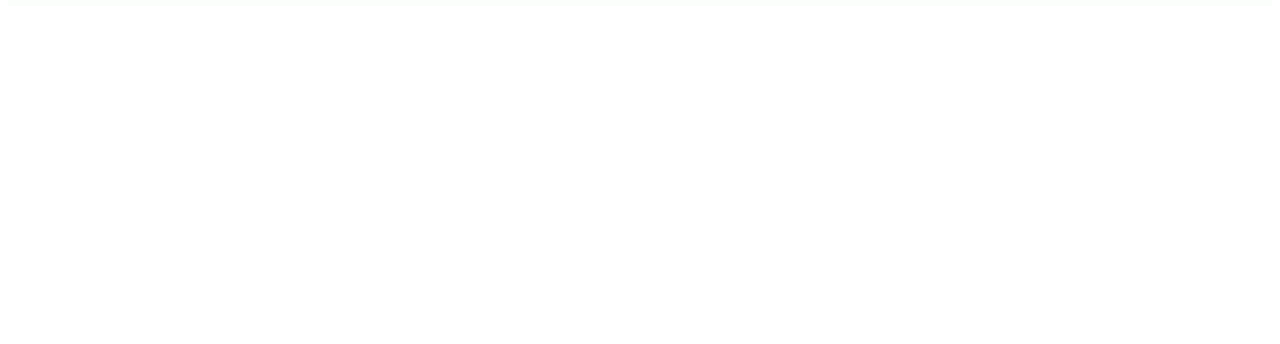
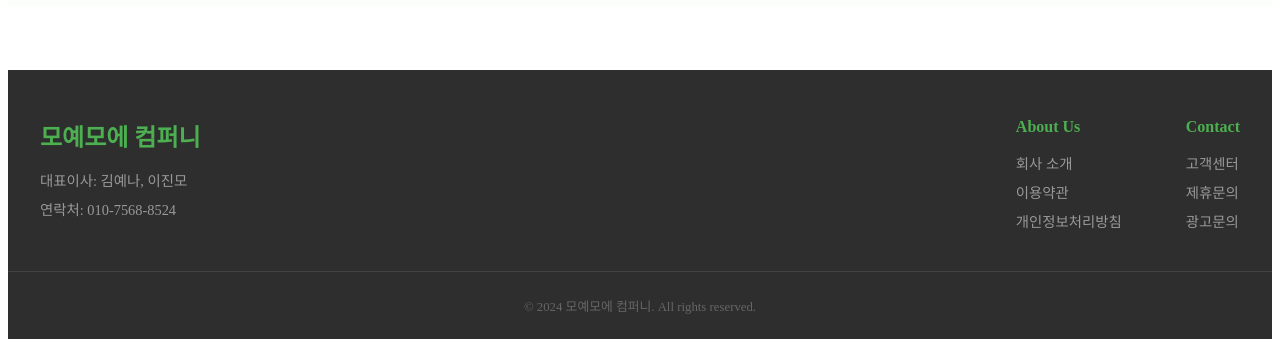
Before and after one commit to OPENARMS1027/Bookiwiki, a Vue app in the folder frontend/: page /mypage in a window 1280 px wide. Shown: the part 937-1281 px from the top of the page. Before the commit the page ends 951 px from the top, so only its background shows below. Built offline with nearby package versions, Linux system fonts and the light colour scheme; no server answers.

Commit message:
feat: footer 기능 구현

```diff
--- a/frontend/src/App.vue
+++ b/frontend/src/App.vue
@@ -1,13 +1,27 @@
 <template>
-  <div>
+  <div class="app-container">
     <Navigation />
-    <RouterView />
+    <div class="main-content">
+      <RouterView />
+    </div>
+    <Footer />
   </div>
 </template>
 
 <script setup>
-import { RouterLink, RouterView } from 'vue-router'
-import Navigation from '@/components/Layout/Navigation.vue'
+import { RouterLink, RouterView } from "vue-router";
+import Navigation from "@/components/Layout/Navigation.vue";
+import Footer from "@/components/Layout/Footer.vue";
 </script>
 
-<style scoped></style>
+<style>
+.app-container {
+  min-height: 100vh;
+  display: flex;
+  flex-direction: column;
+}
+
+.main-content {
+  flex: 1;
+}
+</style>
--- /dev/null
+++ b/frontend/src/components/Layout/footer.vue
@@ -0,0 +1,124 @@
+<template>
+  <footer class="footer">
+    <div class="footer-content">
+      <div class="company-info">
+        <h3>모예모에 컴퍼니</h3>
+        <p>대표이사: 김예나, 이진모</p>
+        <p>연락처: 010-7568-8524</p>
+      </div>
+      <div class="footer-links">
+        <div class="link-group">
+          <h4>About Us</h4>
+          <ul>
+            <li>회사 소개</li>
+            <li>이용약관</li>
+            <li>개인정보처리방침</li>
+          </ul>
+        </div>
+        <div class="link-group">
+          <h4>Contact</h4>
+          <ul>
+            <li>고객센터</li>
+            <li>제휴문의</li>
+            <li>광고문의</li>
+          </ul>
+        </div>
+      </div>
+    </div>
+    <div class="footer-bottom">
+      <p>&copy; 2024 모예모에 컴퍼니. All rights reserved.</p>
+    </div>
+  </footer>
+</template>
+
+<style scoped>
+.footer {
+  background-color: rgb(46, 46, 46);
+  color: #fff;
+  padding: 3rem 0 1.5rem;
+  margin-top: 4rem;
+}
+
+.footer-content {
+  max-width: 1200px;
+  margin: 0 auto;
+  padding: 0 2rem;
+  display: flex;
+  justify-content: space-between;
+  gap: 2rem;
+}
+
+.company-info {
+  flex: 1;
+}
+
+.company-info h3 {
+  color: #4CAF50;
+  font-size: 1.5rem;
+  margin: 0 0 1rem;
+}
+
+.company-info p {
+  color: #999;
+  margin: 0.5rem 0;
+  font-size: 0.9rem;
+}
+
+.footer-links {
+  display: flex;
+  gap: 4rem;
+}
+
+.link-group h4 {
+  color: #4CAF50;
+  margin: 0 0 1rem;
+  font-size: 1rem;
+}
+
+.link-group ul {
+  list-style: none;
+  padding: 0;
+  margin: 0;
+}
+
+.link-group li {
+  color: #999;
+  margin: 0.5rem 0;
+  font-size: 0.9rem;
+  cursor: pointer;
+  transition: color 0.2s ease;
+}
+
+.link-group li:hover {
+  color: #4CAF50;
+}
+
+.footer-bottom {
+  text-align: center;
+  margin-top: 2rem;
+  padding-top: 1.5rem;
+  border-top: 1px solid rgba(255, 255, 255, 0.1);
+}
+
+.footer-bottom p {
+  color: #666;
+  font-size: 0.8rem;
+  margin: 0;
+}
+
+@media (max-width: 768px) {
+  .footer-content {
+    flex-direction: column;
+    text-align: center;
+  }
+
+  .footer-links {
+    justify-content: center;
+    gap: 2rem;
+  }
+
+  .link-group {
+    text-align: left;
+  }
+}
+</style>
```
